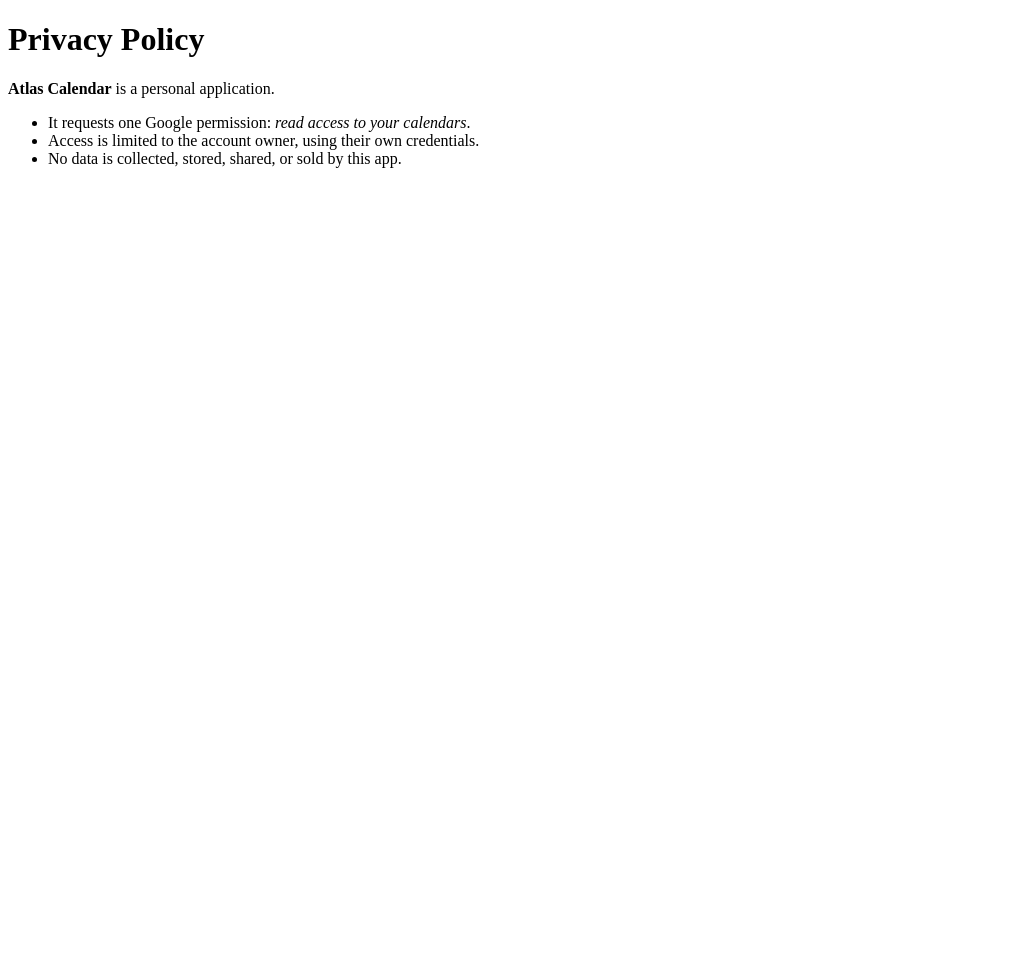
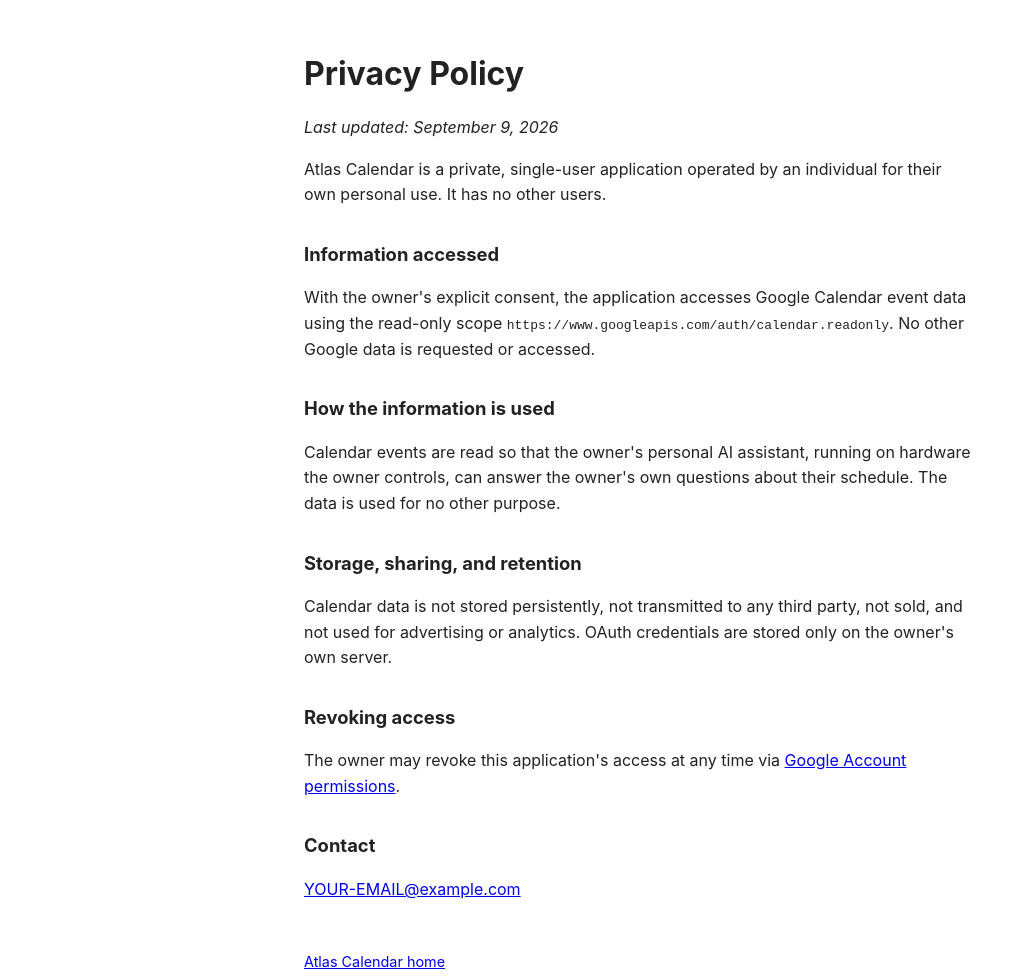
Before and after one commit to dave510/atlas-calendar, a plain HTML site: page privacy.html in a window 1280 px wide. Shown: the whole page, without its empty margins (0-1025 px from the left). Before the commit the page ends 800 px from the top, so only its background shows below. Drawn offline with Linux system fonts and the light colour scheme.

Commit message:
Update privacy.html

```diff
--- a/privacy.html
+++ b/privacy.html
@@ -1,11 +1,48 @@
-<!doctype html>
-<html><head><title>Atlas Calendar — Privacy</title></head>
+<!DOCTYPE html>
+<html lang="en">
+<head>
+  <meta charset="utf-8">
+  <meta name="viewport" content="width=device-width, initial-scale=1">
+  <title>Privacy Policy &mdash; Atlas Calendar</title>
+  <meta name="description" content="Privacy policy for Atlas Calendar, a personal single-user Google Calendar integration.">
+  <style>
+    body { font-family: -apple-system, BlinkMacSystemFont, "Segoe UI", Helvetica, Arial, sans-serif;
+           max-width: 42rem; margin: 3rem auto; padding: 0 1.25rem; line-height: 1.6; color: #222; }
+    h1 { margin-bottom: 0.25rem; }
+    h2 { margin-top: 2rem; font-size: 1.15rem; }
+    footer { margin-top: 3rem; font-size: 0.9rem; color: #666; }
+  </style>
+</head>
 <body>
-<h1>Privacy Policy</h1>
-<p><strong>Atlas Calendar</strong> is a personal application.</p>
-<ul>
-<li>It requests one Google permission: <em>read access to your calendars</em>.</li>
-<li>Access is limited to the account owner, using their own credentials.</li>
-<li>No data is collected, stored, shared, or sold by this app.</li>
-</ul>
-</body></html>
+  <h1>Privacy Policy</h1>
+  <p><em>Last updated: September 9, 2026</em></p>
+
+  <p>Atlas Calendar is a private, single-user application operated by an
+  individual for their own personal use. It has no other users.</p>
+
+  <h2>Information accessed</h2>
+  <p>With the owner's explicit consent, the application accesses Google Calendar
+  event data using the read-only scope
+  <code>https://www.googleapis.com/auth/calendar.readonly</code>. No other Google
+  data is requested or accessed.</p>
+
+  <h2>How the information is used</h2>
+  <p>Calendar events are read so that the owner's personal AI assistant, running
+  on hardware the owner controls, can answer the owner's own questions about
+  their schedule. The data is used for no other purpose.</p>
+
+  <h2>Storage, sharing, and retention</h2>
+  <p>Calendar data is not stored persistently, not transmitted to any third
+  party, not sold, and not used for advertising or analytics. OAuth credentials
+  are stored only on the owner's own server.</p>
+
+  <h2>Revoking access</h2>
+  <p>The owner may revoke this application's access at any time via
+  <a href="https://myaccount.google.com/permissions">Google Account permissions</a>.</p>
+
+  <h2>Contact</h2>
+  <p><a href="mailto:YOUR-EMAIL@example.com">YOUR-EMAIL@example.com</a></p>
+
+  <footer><p><a href="/">Atlas Calendar home</a></p></footer>
+</body>
+</html>
```
